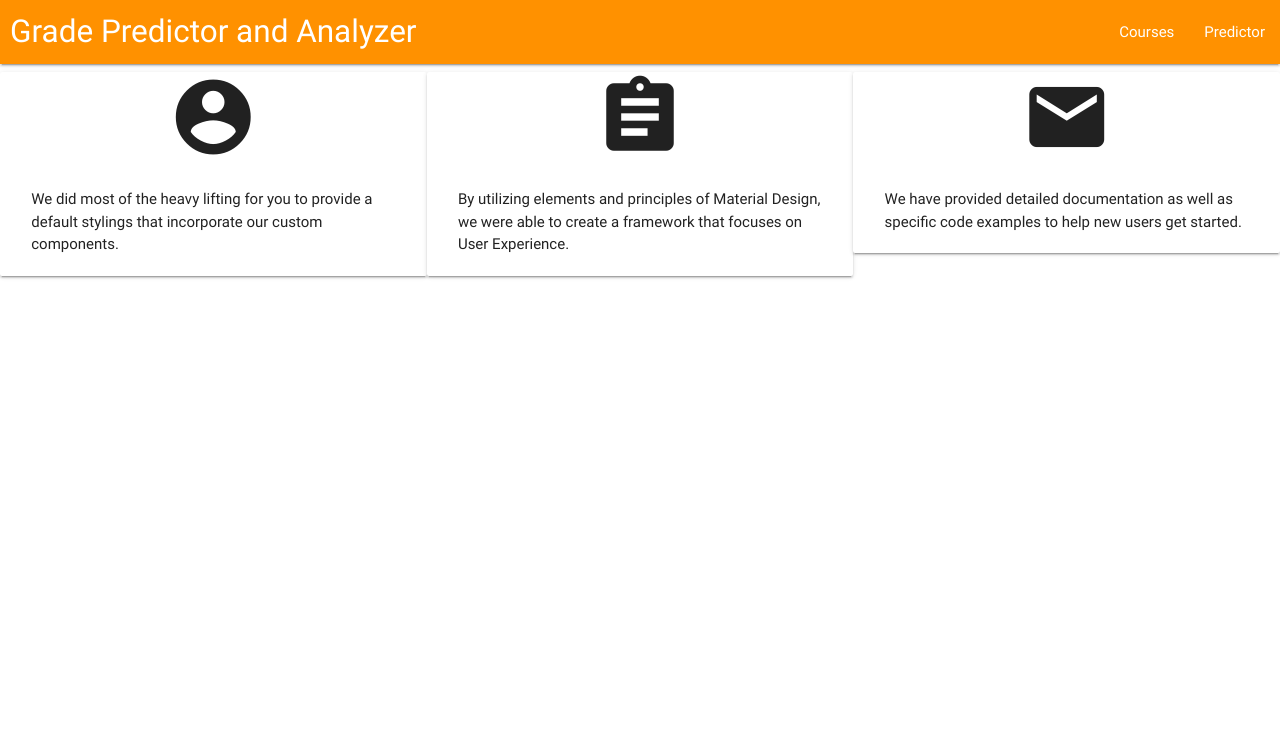
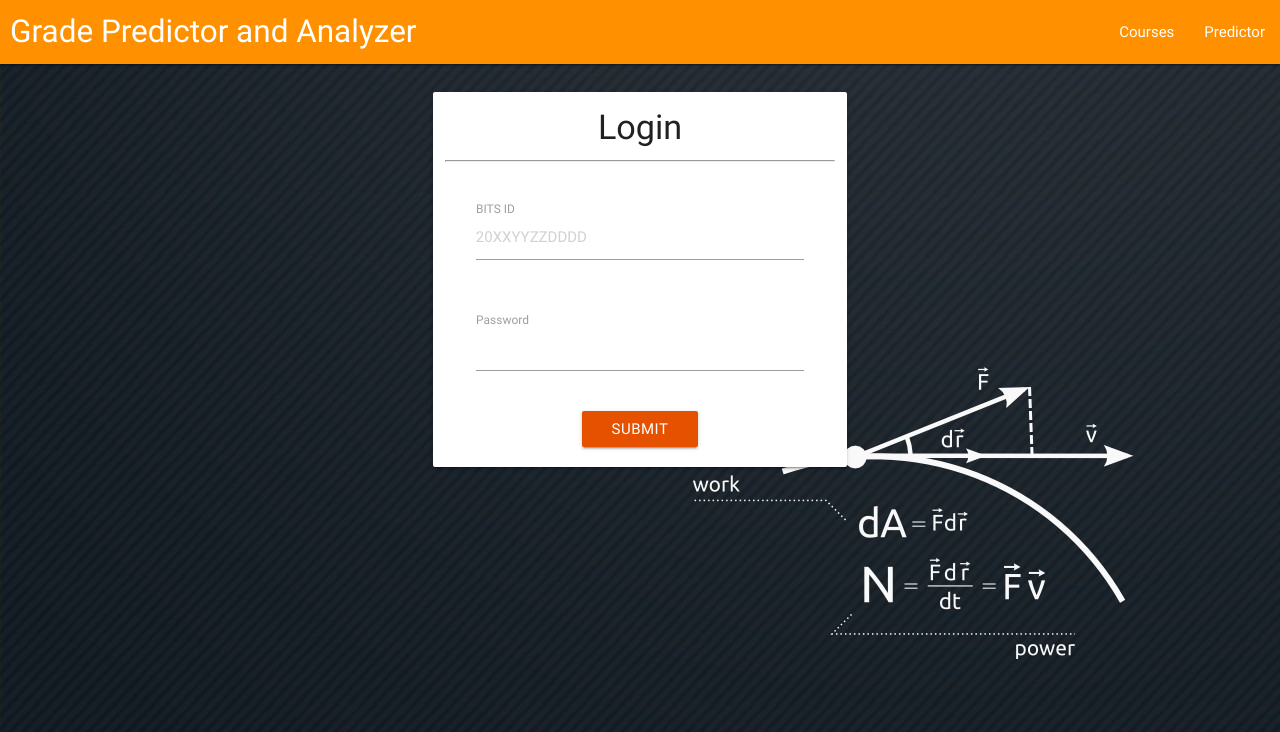
Before and after one commit to shreyasnbhat/education-engineering, a Flask app: page / in a window 1280 px wide. Shown: the top 732 px of the page. Run offline with Flask 2, Linux system fonts and the light colour scheme.

Commit message:
Added a basic Login Page design in the Homescreen

```diff
--- a/app/static/css/home_styles.css
+++ b/app/static/css/home_styles.css
@@ -20,6 +20,11 @@
     font-family: "Roboto Slab", Roboto;
 }
 
+.login-style {
+    padding: 40px;
+    margin: 40px;
+}
+
 .title-style {
     margin-left: 10px;
 }
--- a/app/templates/homepage.html
+++ b/app/templates/homepage.html
@@ -7,6 +7,12 @@
     <link href="{{url_for('static', filename='css/materialize.min.css')}}" rel="stylesheet">
     <link href="{{url_for('static', filename='css/home_styles.css')}}" rel="stylesheet">
     <link href="https://fonts.googleapis.com/icon?family=Material+Icons" rel="stylesheet">
+
+    <style>
+        body {
+            background-image: url('../static/img/home.jpeg');
+        }
+    </style>
 
 </head>
 <body>
@@ -19,24 +25,30 @@
         </ul>
     </div>
 </nav>
+<div class="row block-style">
+    <form class="col s4 offset-s4 card-panel white">
+        <div class="row">
+            <h4 class="center">Login</h4>
+            <hr>
+        </div>
+        <div class="row block-style">
+            <div class="input-field col s12">
+                <input placeholder="20XXYYZZDDDD" id="bits_id" class="validate">
+                <label class="active" for="bits_id">BITS ID</label>
+            </div>
+        </div>
+        <div class="row block-style">
+            <div class="input-field col s12">
+                <input id="password" type="password" class="validate">
+                <label class="active" for="password">Password</label>
+            </div>
+        </div>
+        <div class="row center">
+            <button class="btn waves-effect waves-light orange darken-4" name="action">Submit</button>
+        </div>
+    </form>
 </div>
-<div class="row">
-    <div class="col s4 card-panel">
-        <div class="center"><i class="large material-icons">account_circle</i></div>
-        <p class="block-style">We did most of the heavy lifting for you to provide a default stylings that incorporate
-            our custom components.</p>
-    </div>
-    <div class="col s4 card-panel">
-        <div class="center"><i class="large material-icons">assignment</i></div>
-        <p class="block-style">By utilizing elements and principles of Material Design, we were able to create a
-            framework that focuses on User Experience.</p>
-    </div>
-    <div class="col s4 card-panel">
-        <div class="center"><i class="large material-icons">mail</i></div>
-        <p class="block-style">We have provided detailed documentation as well as specific code examples to help new
-            users get started.</p>
-    </div>
-
+</div>
 </div>
 </body>
 </html>
--- a/app/views.py
+++ b/app/views.py
@@ -1,7 +1,7 @@
 from flask import render_template
 from sqlalchemy.orm import sessionmaker
 from app import app
-from sqlalchemy import and_,or_
+from sqlalchemy import and_
 import json
 from models import Student,engine,Course,Score
 
```
Also changed, not shown: setup.py (added, +12 -0 lines), app/static/img/home.jpeg (added).
